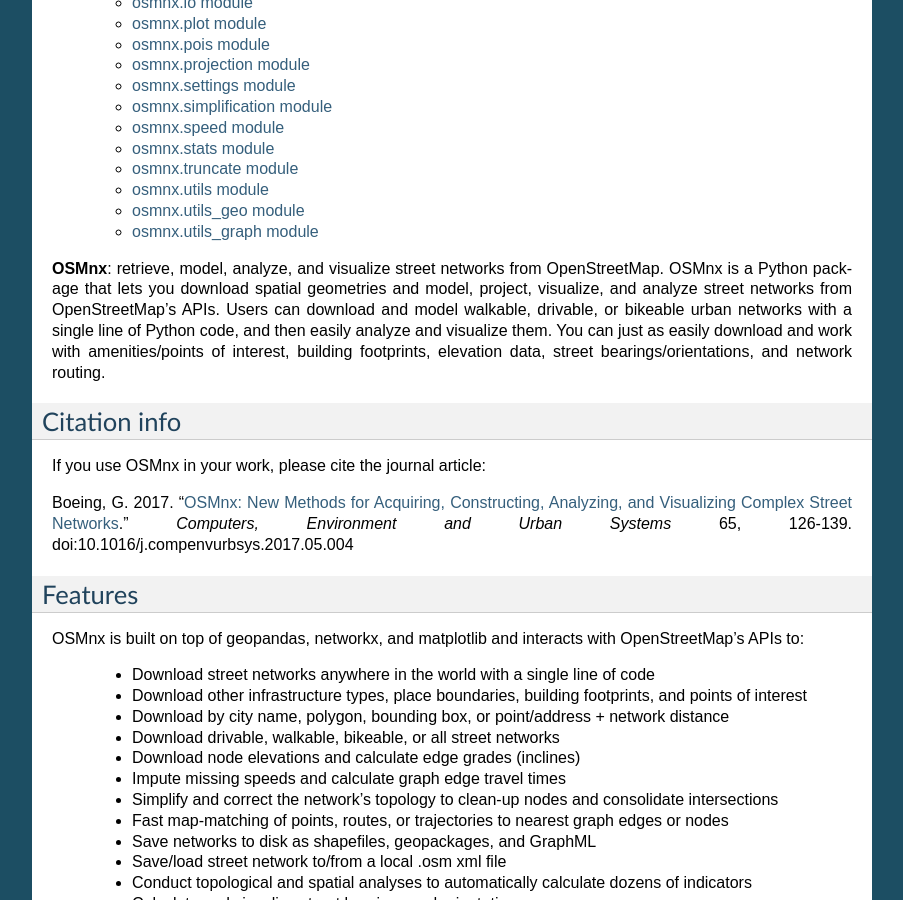
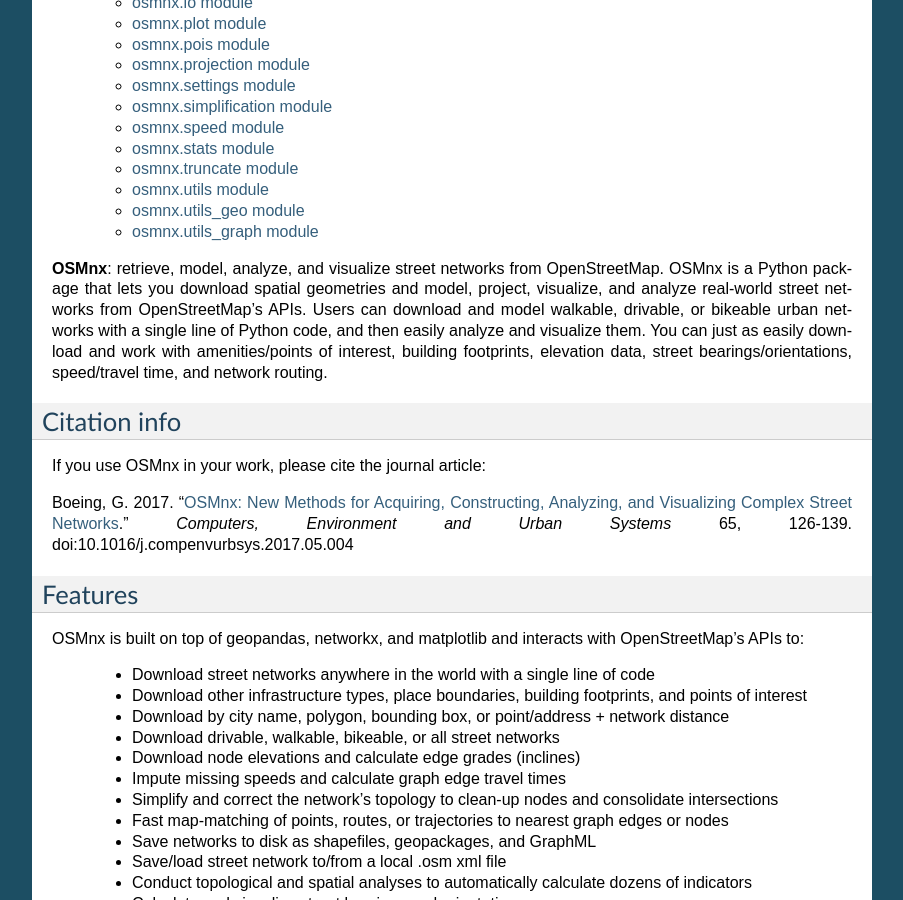
Before and after one commit to gboeing/osmnx, a Sphinx documentation site: the page built from docs/source/index.rst, in a window 1280 px wide and 900 px high, scrolled down 323 px. Shown: the whole window, without its empty margins (198-1101 px from the left). Built offline with Sphinx 7.4.7, drawn with Linux system fonts in a browser that asks for light colours.

Commit message:
update description

```diff
--- a/docs/source/index.rst
+++ b/docs/source/index.rst
@@ -8,7 +8,7 @@
 
    osmnx
 
-**OSMnx**: retrieve, model, analyze, and visualize street networks from OpenStreetMap. OSMnx is a Python package that lets you download spatial geometries and model, project, visualize, and analyze street networks from OpenStreetMap's APIs. Users can download and model walkable, drivable, or bikeable urban networks with a single line of Python code, and then easily analyze and visualize them. You can just as easily download and work with amenities/points of interest, building footprints, elevation data, street bearings/orientations, and network routing.
+**OSMnx**: retrieve, model, analyze, and visualize street networks from OpenStreetMap. OSMnx is a Python package that lets you download spatial geometries and model, project, visualize, and analyze real-world street networks from OpenStreetMap's APIs. Users can download and model walkable, drivable, or bikeable urban networks with a single line of Python code, and then easily analyze and visualize them. You can just as easily download and work with amenities/points of interest, building footprints, elevation data, street bearings/orientations, speed/travel time, and network routing.
 
 
 Citation info
```
Also changed, not shown: README.md (+1 -1 lines).
